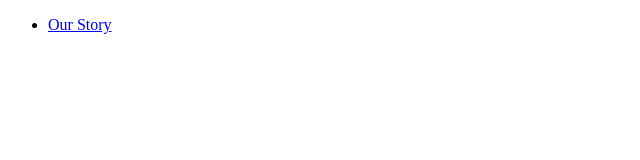
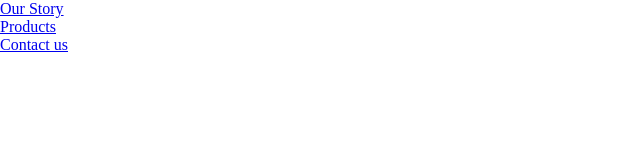
Before and after one commit to josetorresdeveloper/page-javascript-animacion, a plain HTML site: page index.html in a window 1280 px wide. Shown: the whole page, without its empty margins (0-640 px from the left). Drawn offline with nearby package versions, Linux system fonts and the light colour scheme.

Commit message:
Cambio actual

```diff
--- a/estilos.css
+++ b/estilos.css
@@ -0,0 +1,5 @@
+* {
+    margin: 0;
+    padding: 0;
+    box-sizing: border-box;
+}
--- a/index.html
+++ b/index.html
@@ -5,6 +5,7 @@
     <meta name="viewport" content="width=device-width, initial-scale=1.0">
     <title>PAGE PRINCIPAL | COFFEE, MALTEADA, SMOOTHIES AND MORE</title>
     <link rel="stylesheet" href="./estilos.css">
+    <link href="https://fonts.googleapis.com/css2?family=Roboto:ital,wght@0,100;0,300;0,400;0,500;1,100;1,300;1,400;1,500&display=swap" rel="stylesheet">
 </head>
 <body>
 
@@ -14,7 +15,12 @@
                 <li><a href="#">Our Story</a></li>
                 <div class="active-nav"></div>
             </div>
-            <div class="nav-item"></div>
+            <div class="nav-item">
+                <li><a href="#">Products</a></li>
+            </div>
+            <div class="nav-item">
+                <li><a href="#">Contact us</a></li>
+            </div>
         </ul>
     </nav>
 
```
